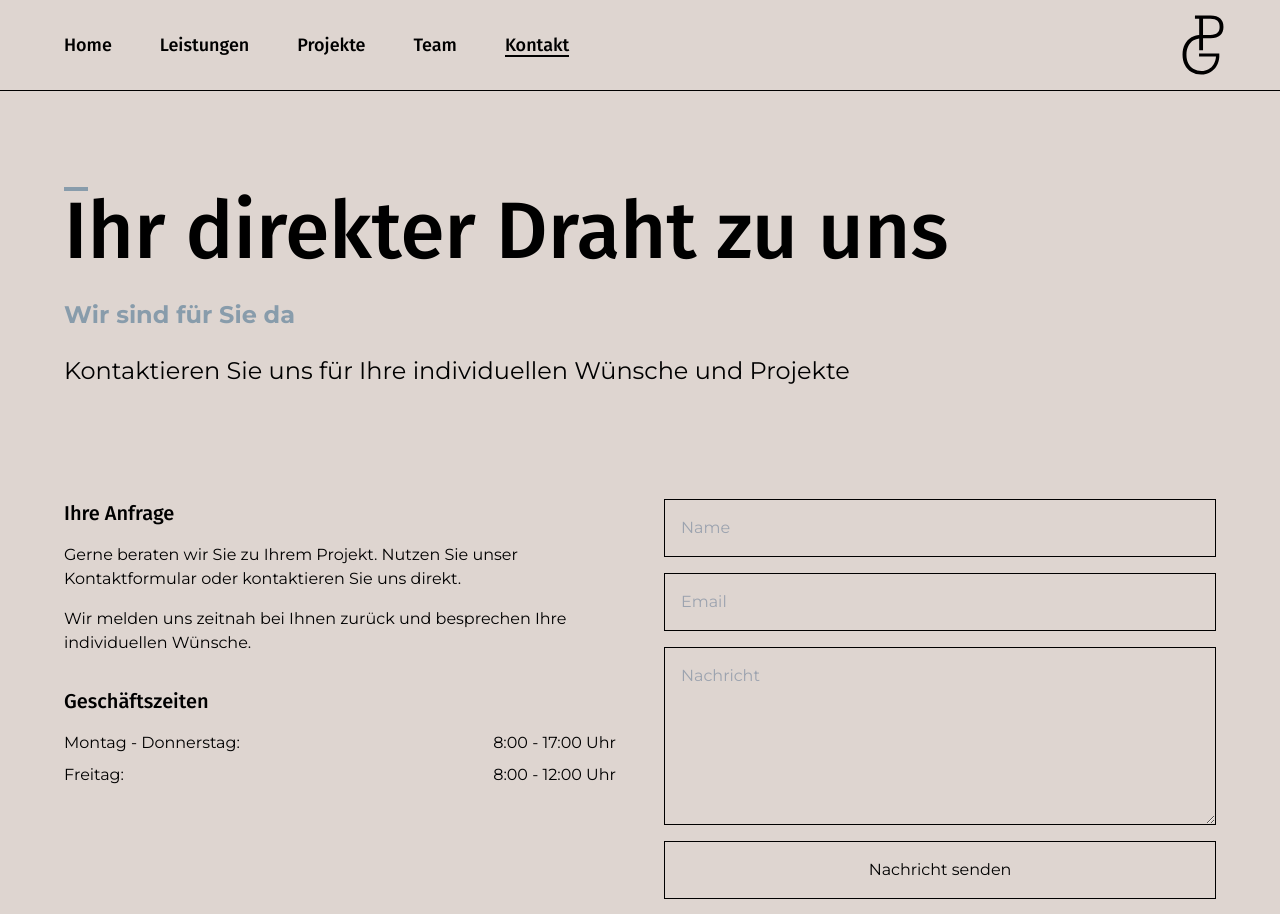
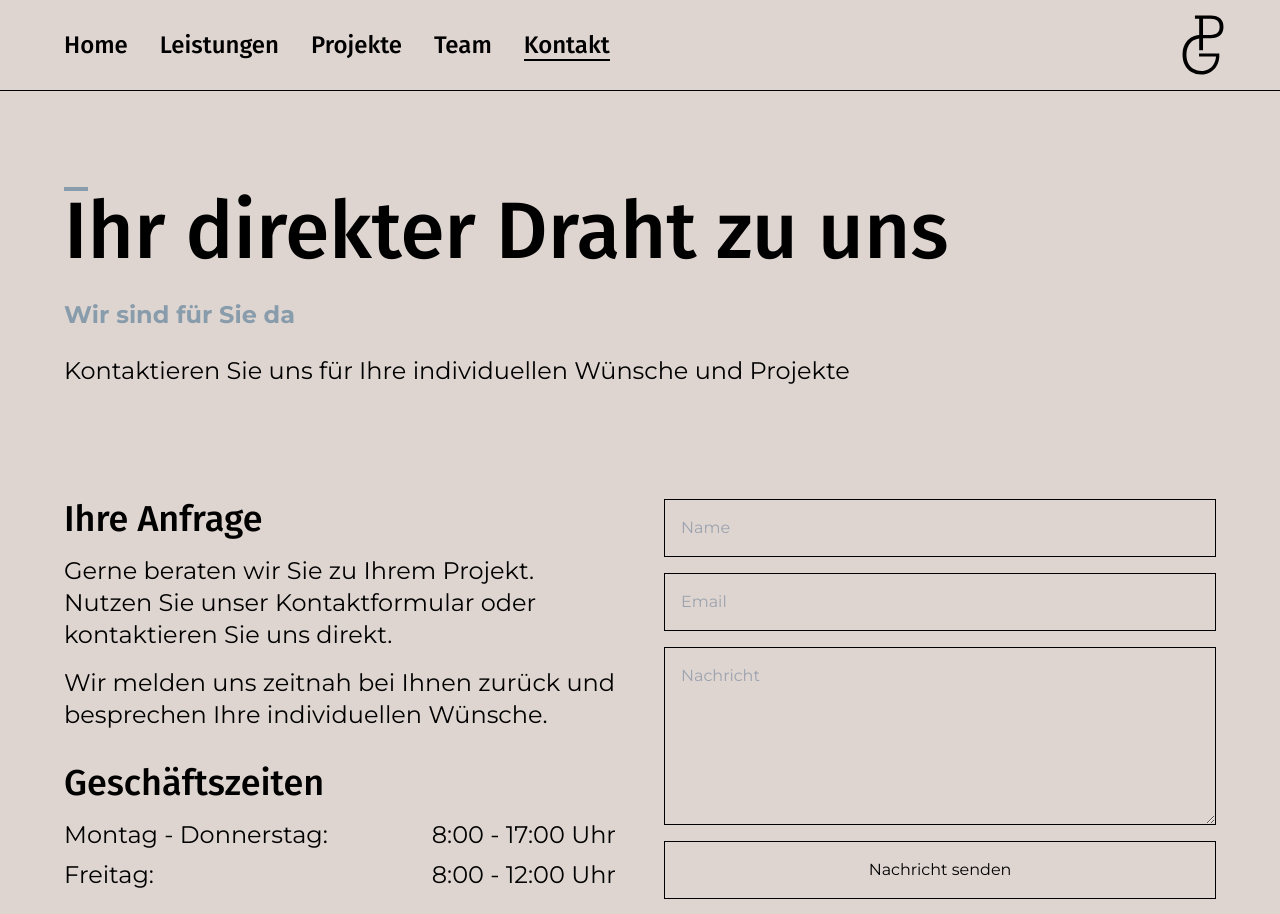
Before and after one commit to KaeSaro/MalerbetriebPG, a Next.js app: page /kontakt in a window 1280 px wide. Shown: the top 914 px of the page. Built offline with nearby package versions, Linux system fonts and the light colour scheme.

Commit message:
text fix etc

```diff
--- a/app/kontakt/page.js
+++ b/app/kontakt/page.js
@@ -120,7 +120,7 @@ export default function Kontakt() {
           <RegularText textColor="text-[#889cab]" isBold>
             Wir sind für Sie da
           </RegularText>
-          <RegularText textColor="text-[#000000]">
+          <RegularText>
             Kontaktieren Sie uns für Ihre individuellen Wünsche und Projekte
           </RegularText>
         </div>
@@ -130,31 +130,32 @@ export default function Kontakt() {
           {/* Left Column - Contact Information */}
           <div className="w-full md:w-1/2 flex flex-col space-y-8">
             <div className="space-y-4">
-              <h2 className="text-xl font-fira font-medium text-[#000000]">
+              <Title fontSize="text-xl sm:text-2xl md:text-3xl lg:text-4xl">
                 Ihre Anfrage
-              </h2>
-              <p className="text-base font-montserrat text-black">
+              </Title>
+              <RegularText>
                 Gerne beraten wir Sie zu Ihrem Projekt. Nutzen Sie unser
                 Kontaktformular oder kontaktieren Sie uns direkt.
-              </p>
-              <p className="text-base font-montserrat text-black">
+              </RegularText>
+              <RegularText>
                 Wir melden uns zeitnah bei Ihnen zurück und besprechen Ihre
                 individuellen Wünsche.
-              </p>
+              </RegularText>
             </div>
 
             <div className="space-y-4">
-              <h2 className="text-xl font-fira font-medium text-[#000000]">
+              <Title fontSize="text-xl sm:text-2xl md:text-3xl lg:text-4xl">
                 Geschäftszeiten
-              </h2>
+              </Title>
+
               <div className="space-y-2 font-montserrat">
                 <p className="flex justify-between">
-                  <span>Montag - Donnerstag:</span>
-                  <span>8:00 - 17:00 Uhr</span>
+                  <RegularText>Montag - Donnerstag:</RegularText>
+                  <RegularText>8:00 - 17:00 Uhr</RegularText>
                 </p>
                 <p className="flex justify-between">
-                  <span>Freitag:</span>
-                  <span>8:00 - 12:00 Uhr</span>
+                  <RegularText>Freitag:</RegularText>
+                  <RegularText>8:00 - 12:00 Uhr</RegularText>
                 </p>
               </div>
             </div>
--- a/app/page.js
+++ b/app/page.js
@@ -54,7 +54,7 @@ const Home = () => {
               </RegularText>
               <RegularText>
                 Ob Neubau, Renovierungen oder individuelle Raumgestaltung -{" "}
-                <span className="text-[#889cab]">
+                <span className="text-[#889cab] font-bold ">
                   Ich begleite Sie von der ersten Idee bis zur perfekten
                   Umsetzung.
                 </span>
@@ -75,18 +75,20 @@ const Home = () => {
           </div>
 
           {/* Statistik Section */}
-          <div className="w-full mt-24 relative">
+          <div className="w-full  mt-24 relative">
             <div className="grid grid-cols-2 md:grid-cols-4 gap-6">
               {/* Jahre im Geschäft */}
               <div className="flex flex-col items-center relative order-1 md:order-1">
-                <Title className="text-6xl">
+                <Title>
                   <Counter
                     value={
                       new Date().getFullYear() - getCreationDate().getFullYear()
                     }
                   />
                 </Title>
-                <span className="text-md text-center">Jahre Erfahrung</span>
+                <span className="text-[20px] font-bold text-center">
+                  Jahre Erfahrung
+                </span>
               </div>
 
               {/* Team Mitglieder */}
@@ -94,7 +96,7 @@ const Home = () => {
                 <Title>
                   <Counter value={targets.teamMembers} />
                 </Title>
-                <span className="text-md text-center font-['Montserrat',_sans-serif]">
+                <span className="text-[20px] font-bold text-center font-['Montserrat',_sans-serif]">
                   Team Mitglieder
                 </span>
               </div>
@@ -104,7 +106,9 @@ const Home = () => {
                 <Title>
                   <Counter value={targets.satisfiedCustomers} />
                 </Title>
-                <span className="text-md text-center">Zufriedene Kunden</span>
+                <span className="text-[20px] font-bold text-center">
+                  Zufriedene Kunden
+                </span>
               </div>
 
               {/* Projekte */}
@@ -112,7 +116,7 @@ const Home = () => {
                 <Title>
                   <Counter value={targets.projectsCompleted} />
                 </Title>
-                <span className="text-md text-center">
+                <span className="text-[20px] font-bold text-center">
                   Projekte Abgeschlossen
                 </span>
               </div>
--- a/app/team/page.js
+++ b/app/team/page.js
@@ -58,10 +58,12 @@ const TeamMember = ({ name, position, image, description }) => (
       />
     </div>
     <div className="mt-4">
-      <h3 className="text-xl font-montserrat font-medium text-[#889cab]">
+      <h3 className="text-lg sm:text-xl md:text-xl lg:text-3xl font-montserrat font-medium text-[#889cab]">
         {name}
       </h3>
-      <p className="text-lg font-fira text-black">{position}</p>
+      <p className="text-md sm:text-lg md:text-xl lg:text-2xl font-fira text-black">
+        {position}
+      </p>
       <p className="mt-2 text-base font-fira text-black">{description}</p>
     </div>
   </div>
@@ -97,14 +99,16 @@ export default function Team() {
               />
             </div>
             <div className="mt-4">
-              <h3 className="text-xl font-montserrat font-medium text-[#889cab]">
+              <h3 className="text-xl sm:text-2xl md:text-2xl lg:text-4xl font-montserrat font-medium text-[#889cab]">
                 {manager.name}
               </h3>
-              <p className="text-lg font-fira text-black">{manager.position}</p>
+              <p className="text-lg sm:text-xl md:text-2xl lg:text-3xl font-fira text-black">
+                {manager.position}
+              </p>
             </div>
           </div>
           <div className="mt-4 md:mt-0 md:w-2/3">
-            <p className="text-lg font-montserrat text-black leading-relaxed">
+            <p className="text-base sm:text-lg md:text-xl lg:text-2xl font-montserrat text-black leading-relaxed">
               {manager.description}
             </p>
           </div>
--- a/components/Footer.jsx
+++ b/components/Footer.jsx
@@ -33,7 +33,7 @@ export function Footer() {
               <Title
                 withoutDot
                 withStroke
-                strokeColor="#000000"
+                strokeColor="#ded5d0"
                 fontSize="text-[40px] sm:text-[44px] md:text-[48px] lg:text-[52px]"
               >
                 Malerbetrieb Pascal Gerdes
--- a/components/Header.jsx
+++ b/components/Header.jsx
@@ -66,12 +66,12 @@ export function Header({ bgColor = "bg-black" }) {
             </div>
 
             {/* Desktop Menu */}
-            <nav className="hidden md:flex space-x-12 pl-0">
+            <nav className="hidden md:flex space-x-8 pl-0">
               {menuItems.map((item) => (
                 <Link
                   key={item.name}
                   href={item.href}
-                  className={`relative text-lg font-medium font-fira text-[#000000] transition-colors ${
+                  className={`relative text-[24px] font-medium font-fira text-[#000000] transition-colors ${
                     pathname === item.href
                       ? "after:absolute after:bottom-0.5 after:left-0 after:w-full after:h-[2px] after:bg-[#000000]"
                       : "hover:text-[#ffffff]"
--- a/components/RegularText.jsx
+++ b/components/RegularText.jsx
@@ -9,7 +9,7 @@ export function RegularText({
     <p
       className={`${textColor} ${
         isBold ? "font-bold" : "font-normal"
-      } text-base sm:text-base md:text-xl lg:text-2xl leading-tight font-montserrat text-left`}
+      } text-md sm:text-lg md:text-xl lg:text-2xl leading-tight font-montserrat text-left`}
     >
       {withQuotes ? <>&quot;</> : null}
 
--- a/tailwind.config.ts
+++ b/tailwind.config.ts
@@ -7,7 +7,7 @@ module.exports = {
   ],
   theme: {
     screens: {
-      only: { max: '639px' },
+
       xs: '420px',
       custom: '1060px',
       sm: '640px',
```
